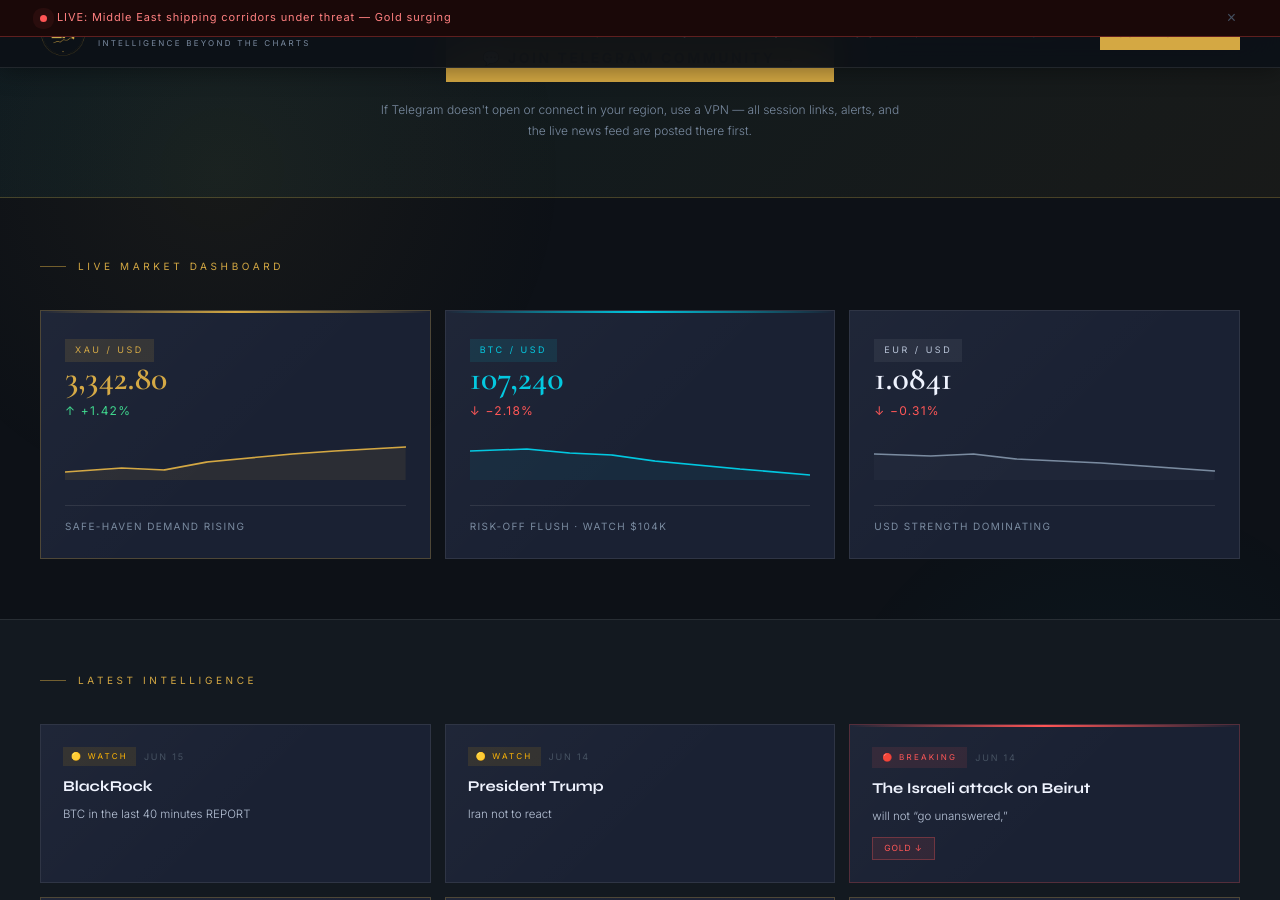
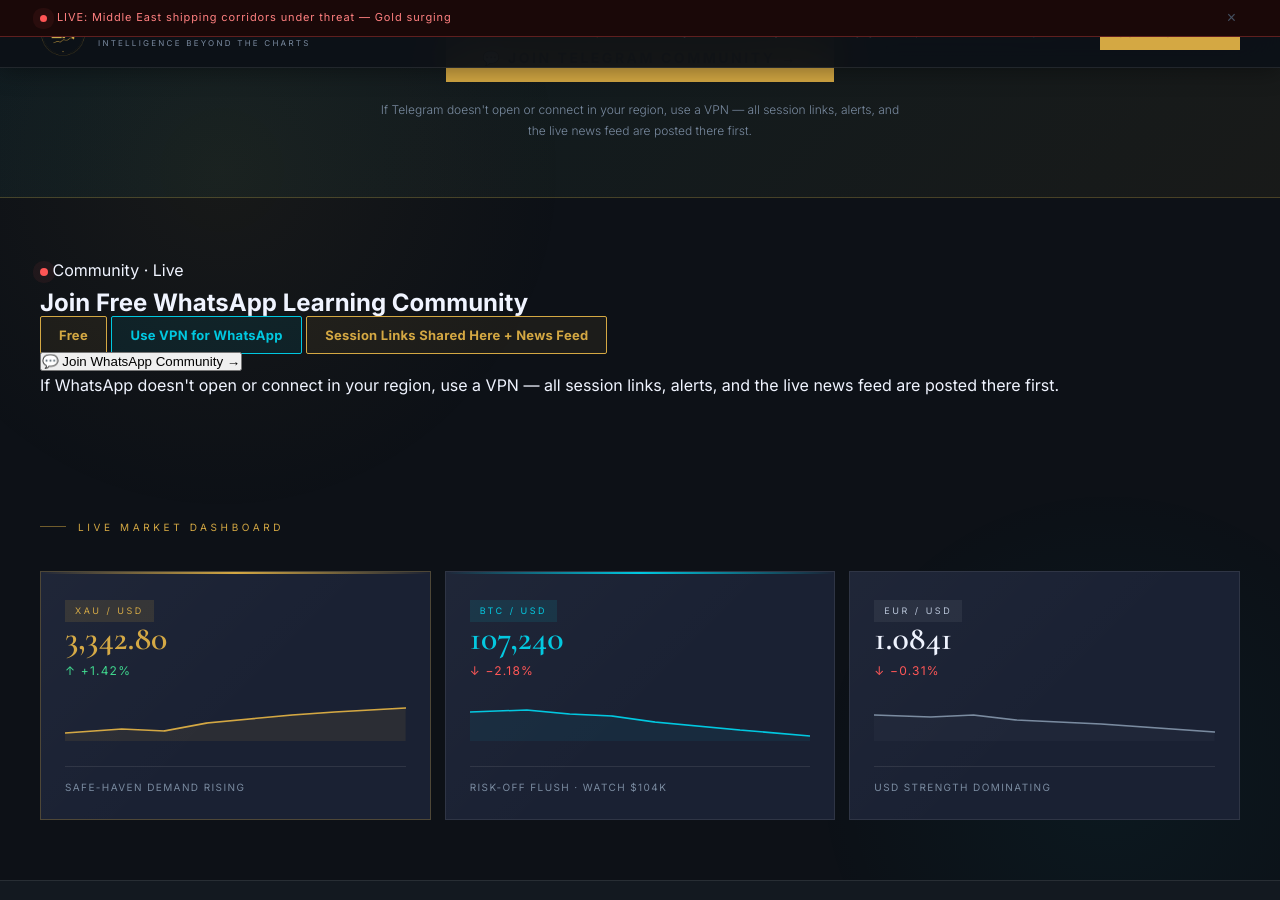
Before and after one commit to edgeaurum5-star/website-CRM, a Jekyll site: the page built from index.html, in a window 1280 px wide and 900 px high, scrolled down 1510 px. Built offline with Jekyll 4.4.1, drawn with Linux system fonts in a browser that asks for light colours; a script that is not in the unit is left out; some of the changed text lies outside the part shown.

Commit message:
Update index.html

```diff
--- a/index.html
+++ b/index.html
@@ -23,8 +23,8 @@ description: "Daily geopolitical intelligence decoded into Gold, Forex & Bitcoin
       <a href="/academy/"><button class="btn-outline">Explore Academy →</button></a>
     </div>
     <div class="hero-telegram">
-      <a href="{{ s.telegram_url | default: 'https://t.me/+BIVXclDlKyxlMjI0' }}" target="_blank" rel="noopener">
-        <span style="color:var(--cyan);">💬 Join our free Telegram community →</span>
+      <a href="{{ s.whatsapp_url | default: 'https://chat.whatsapp.com/Dnk81nFxZre1mOrWfxul95' }}" target="_blank" rel="noopener">
+        <span style="color:var(--cyan);">💬 Join our free Whatsapp community →</span>
       </a>
     </div>
   </div>
@@ -52,7 +52,25 @@ description: "Daily geopolitical intelligence decoded into Gold, Forex & Bitcoin
     <p class="telegram-banner-note">If Telegram doesn't open or connect in your region, use a VPN — all session links, alerts, and the live news feed are posted there first.</p>
   </div>
 </section>
-
+<!-- WHATSAPP COMMUNITY BANNER -->
+<section class="section whatsapp-banner-section">
+  <div class="whatsapp-banner-inner">
+    <div class="whatsapp-banner-badge">
+      <span class="pulse"></span>
+      <span>Community · Live</span>
+    </div>
+    <h2 class="whatsapp-banner-title">Join Free WhatsApp Learning Community</h2>
+    <div class="whatsapp-banner-points">
+      <span class="tb-point tb-point-gold">Free</span>
+      <span class="tb-point tb-point-cyan">Use VPN for WhatsApp</span>
+      <span class="tb-point tb-point-gold">Session Links Shared Here + News Feed</span>
+    </div>
+    <a href="{{ s.whatsapp_url | default: 'https://chat.whatsapp.com/Dnk81nFxZre1mOrWfxul95' }}" target="_blank" rel="noopener">
+      <button class="btn-green whatsapp-banner-btn">💬 Join WhatsApp Community →</button>
+    </a>
+    <p class="whatsapp-banner-note">If WhatsApp doesn't open or connect in your region, use a VPN — all session links, alerts, and the live news feed are posted there first.</p>
+  </div>
+</section>
 <!-- LIVE MARKET DASHBOARD -->
 <section class="section">
   <div class="sec-label">Live Market Dashboard</div>
@@ -289,6 +307,26 @@ description: "Daily geopolitical intelligence decoded into Gold, Forex & Bitcoin
   .news-feed-grid{grid-template-columns:1fr;}
   .tb-point{font-size:11.5px;padding:9px 14px;}
 }
+
+  <!-- WHATSAPP COMMUNITY BANNER -->
+<section class="section whatsapp-banner-section">
+  <div class="whatsapp-banner-inner">
+    <div class="whatsapp-banner-badge">
+      <span class="pulse"></span>
+      <span>Community · Live</span>
+    </div>
+    <h2 class="whatsapp-banner-title">Join Free WhatsApp Learning Community</h2>
+    <div class="whatsapp-banner-points">
+      <span class="tb-point tb-point-gold">Free</span>
+      <span class="tb-point tb-point-cyan">Use VPN for WhatsApp</span>
+      <span class="tb-point tb-point-gold">Session Links Shared Here + News Feed</span>
+    </div>
+    <a href="{{ s.whatsapp_url | default: 'https://chat.whatsapp.com/Dnk81nFxZre1mOrWfxul95' }}" target="_blank" rel="noopener">
+      <button class="btn-green whatsapp-banner-btn">💬 Join WhatsApp Community →</button>
+    </a>
+    <p class="whatsapp-banner-note">If WhatsApp doesn't open or connect in your region, use a VPN — all session links, alerts, and the live news feed are posted there first.</p>
+  </div>
+</section>
 </style>
 
 <script type="text/javascript">
```
